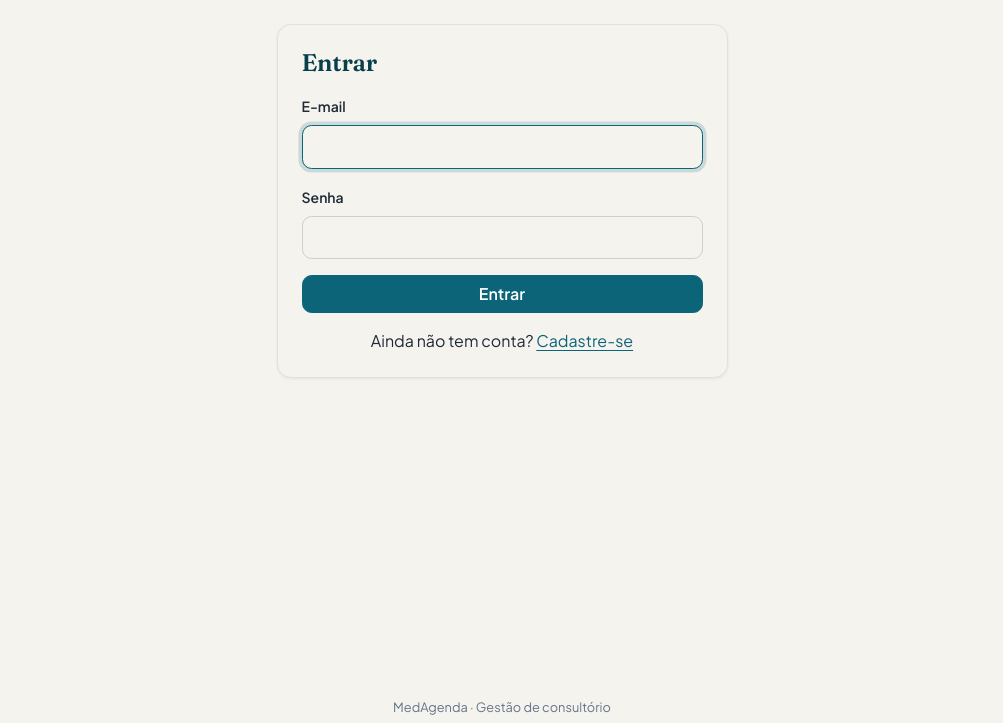
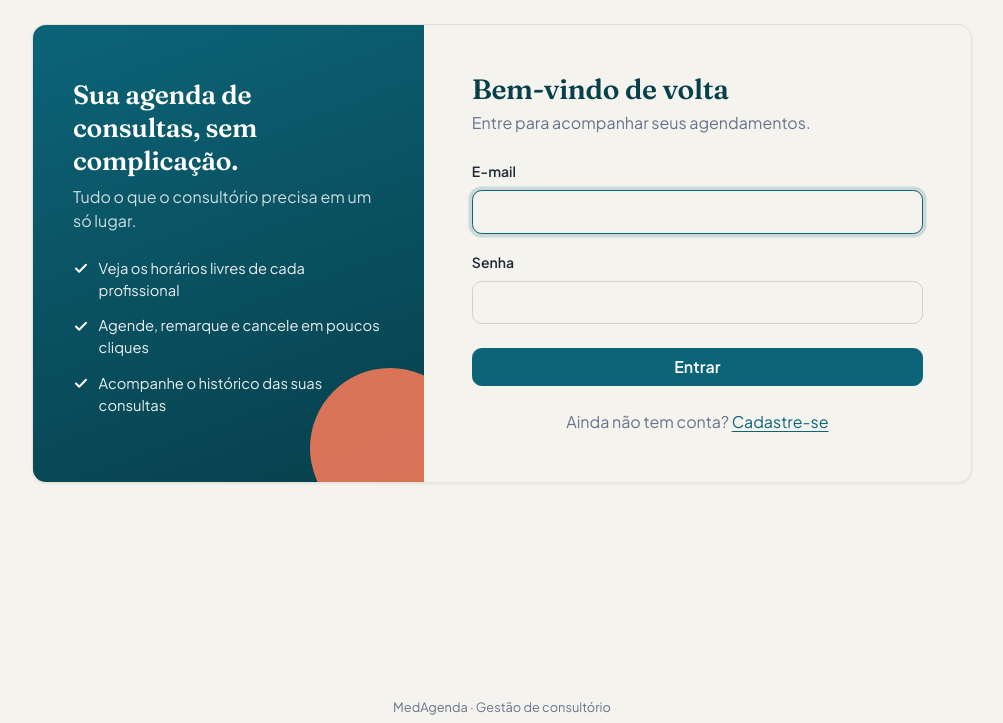
Before and after one commit to VinitsDev/MedAgenda, a Flask app: page /auth/login in a window 1280 px wide. Shown: the part 55-778 px from the top of the page, without its empty margins (138-1141 px from the left). Run offline with Flask 3, Linux system fonts and the light colour scheme.

Commit message:
Login and Register Screen layout adjustment

```diff
--- a/app/static/css/medagenda.css
+++ b/app/static/css/medagenda.css
@@ -206,3 +206,39 @@ a { text-underline-offset: .2em; }
   text-align: center;
   padding: 1.75rem 0;
 }
+
+/* ---------- Telas de entrada (login e cadastro) ---------- */
+.auth-card { max-width: 940px; }
+
+.auth-lateral {
+  background: linear-gradient(160deg, var(--ma-petroleo) 0%, var(--ma-petroleo-profundo) 100%);
+  color: #fff;
+  flex-direction: column;
+  justify-content: center;
+  padding: 2.5rem;
+  position: relative;
+  overflow: hidden;
+}
+.auth-lateral::after {
+  content: "";
+  position: absolute;
+  right: -46px;
+  bottom: -46px;
+  width: 160px;
+  height: 160px;
+  border-radius: 50%;
+  background: var(--ma-coral);
+  opacity: .9;
+}
+.auth-lateral h2 { color: #fff; font-size: 1.65rem; line-height: 1.25; }
+.auth-lateral p { color: rgba(255, 255, 255, .8); }
+.auth-lateral ul { list-style: none; padding: 0; margin: 1.5rem 0 0; position: relative; z-index: 1; }
+.auth-lateral li {
+  display: flex;
+  gap: .6rem;
+  align-items: flex-start;
+  margin-bottom: .85rem;
+  font-size: .92rem;
+  color: rgba(255, 255, 255, .92);
+}
+.auth-lateral li svg { flex: none; margin-top: .2rem; }
--- /dev/null
+++ b/app/templates/auth/_lateral.html
@@ -0,0 +1,18 @@
+<aside class="col-md-5 auth-lateral d-none d-md-flex">
+  <h2>Sua agenda de consultas, sem complicação.</h2>
+  <p class="mb-0">Tudo o que o consultório precisa em um só lugar.</p>
+  <ul>
+    <li>
+      <svg width="16" height="16" viewBox="0 0 16 16" aria-hidden="true"><path d="M3 8.5l3.2 3.2L13 4.8" fill="none" stroke="#fff" stroke-width="2" stroke-linecap="round" stroke-linejoin="round"/></svg>
+      Veja os horários livres de cada profissional
+    </li>
+    <li>
+      <svg width="16" height="16" viewBox="0 0 16 16" aria-hidden="true"><path d="M3 8.5l3.2 3.2L13 4.8" fill="none" stroke="#fff" stroke-width="2" stroke-linecap="round" stroke-linejoin="round"/></svg>
+      Agende, remarque e cancele em poucos cliques
+    </li>
+    <li>
+      <svg width="16" height="16" viewBox="0 0 16 16" aria-hidden="true"><path d="M3 8.5l3.2 3.2L13 4.8" fill="none" stroke="#fff" stroke-width="2" stroke-linecap="round" stroke-linejoin="round"/></svg>
+      Acompanhe o histórico das suas consultas
+    </li>
+  </ul>
+</aside>
--- a/app/templates/auth/login.html
+++ b/app/templates/auth/login.html
@@ -3,24 +3,27 @@
 {% block titulo %}Entrar - MedAgenda{% endblock %}
 
 {% block conteudo %}
-<div class="row justify-content-center">
-  <div class="col-md-5">
-    <div class="card shadow-sm">
-      <div class="card-body p-4">
-        <h1 class="h4 mb-3">Entrar</h1>
+<div class="card shadow-sm overflow-hidden auth-card mx-auto">
+  <div class="row g-0">
+    {% include "auth/_lateral.html" %}
+    <div class="col-md-7">
+      <div class="card-body p-4 p-lg-5">
+        <h1 class="h3 mb-1">Bem-vindo de volta</h1>
+        <p class="text-muted mb-4">Entre para acompanhar seus agendamentos.</p>
         <form method="post">
           <input type="hidden" name="csrf_token" value="{{ csrf_token() }}">
           <div class="mb-3">
             <label class="form-label" for="email">E-mail</label>
-            <input class="form-control" type="email" id="email" name="email" required autofocus>
+            <input class="form-control" type="email" id="email" name="email"
+                   value="{{ request.form.get('email', '') }}" required autofocus>
           </div>
-          <div class="mb-3">
+          <div class="mb-4">
             <label class="form-label" for="senha">Senha</label>
             <input class="form-control" type="password" id="senha" name="senha" required>
           </div>
           <button class="btn btn-primary w-100" type="submit">Entrar</button>
         </form>
-        <p class="text-center mt-3 mb-0">
+        <p class="text-center text-muted mt-4 mb-0">
           Ainda não tem conta? <a href="{{ url_for('auth.cadastro') }}">Cadastre-se</a>
         </p>
       </div>
```
Also changed, not shown: app/templates/auth/cadastro.html (+13 -8 lines).
